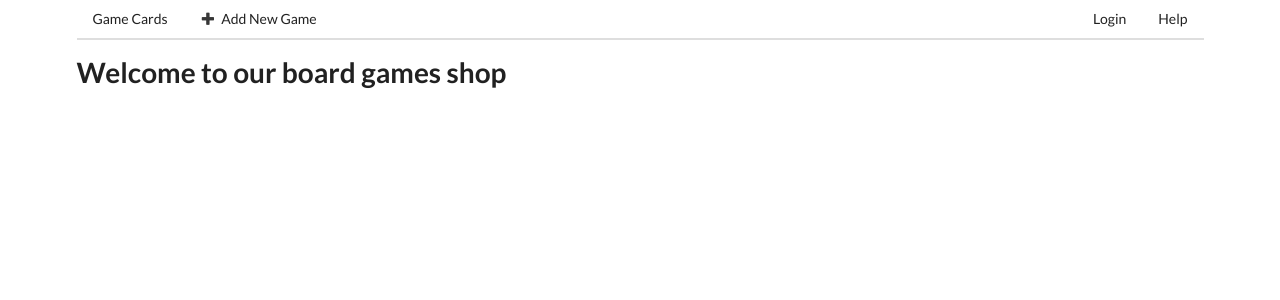
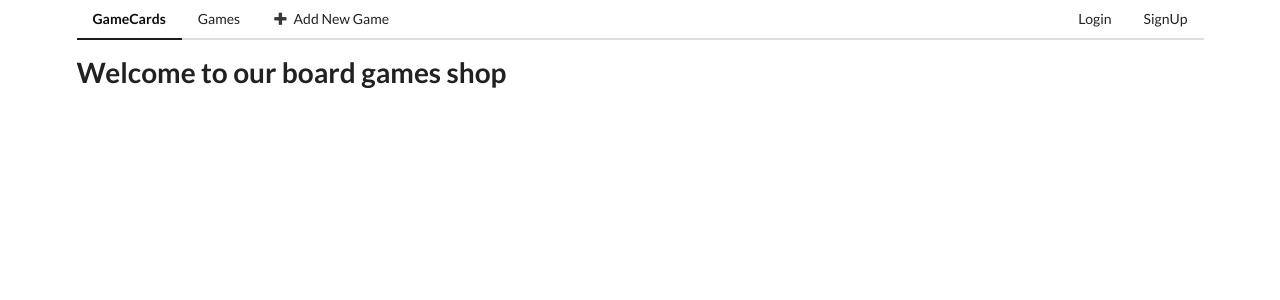
Before and after one commit to vaskov-v/react-edu, a React (Create React App) app: page / in a window 1280 px wide. Shown: the top 300 px of the page. Built offline with nearby package versions, Linux system fonts and the light colour scheme.

Commit message:
Add NavLink component

```diff
--- a/src/components/GameNavigation.js
+++ b/src/components/GameNavigation.js
@@ -1,22 +1,29 @@
 import React from "react";
-import PropTypes from "prop-types";
-
+import {NavLink} from "react-router-dom";
 
 const GameNavigation = ({showGameForm}) => (
     <div className="ui secondary pointing menu">
-        <a href="/" className="item"> Game Cards</a>
-        <a className="item" onClick={showGameForm}>
-            <i className="icon plus" /> Add New Game
-        </a>
-        <div className="right menu">
-            <a className="item">Login</a>
-            <a className="item">Help</a>
-        </div>
+
+      <NavLink exact to="/" className="item">
+        GameCards
+      </NavLink>
+      <NavLink exact to="/games" className="item">
+        Games
+      </NavLink>
+      <NavLink exact to="/games/new" className="item">
+        <i className="icon plus" /> Add New Game
+      </NavLink>
+
+      <div className="right menu">
+        <NavLink exact to="/login" className="item">
+          Login
+        </NavLink>
+        <NavLink exact to="/signup" className="item">
+            SignUp
+        </NavLink>
+      </div>
+
     </div>
 );
 
-GameNavigation.propTypes = {
-    showGameForm: PropTypes.func.isRequired
-};
-
 export default GameNavigation;
```
